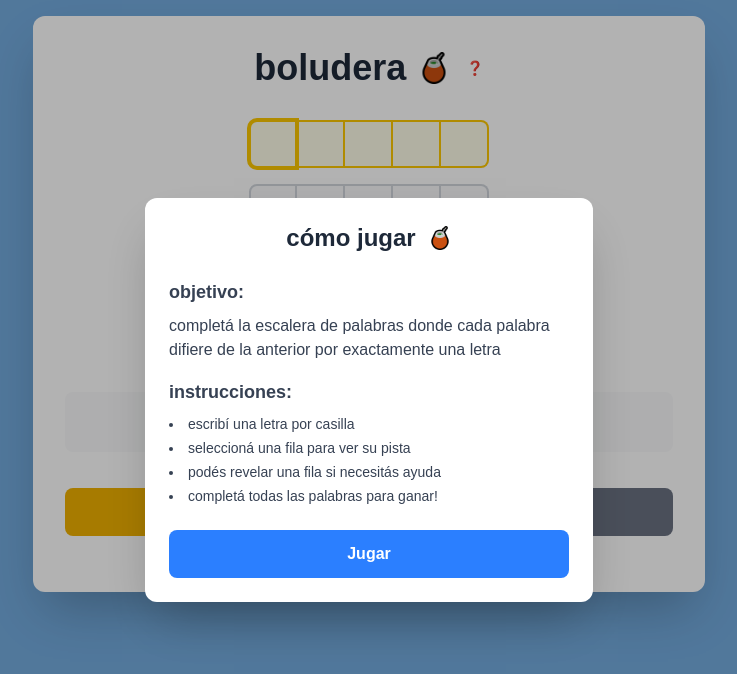
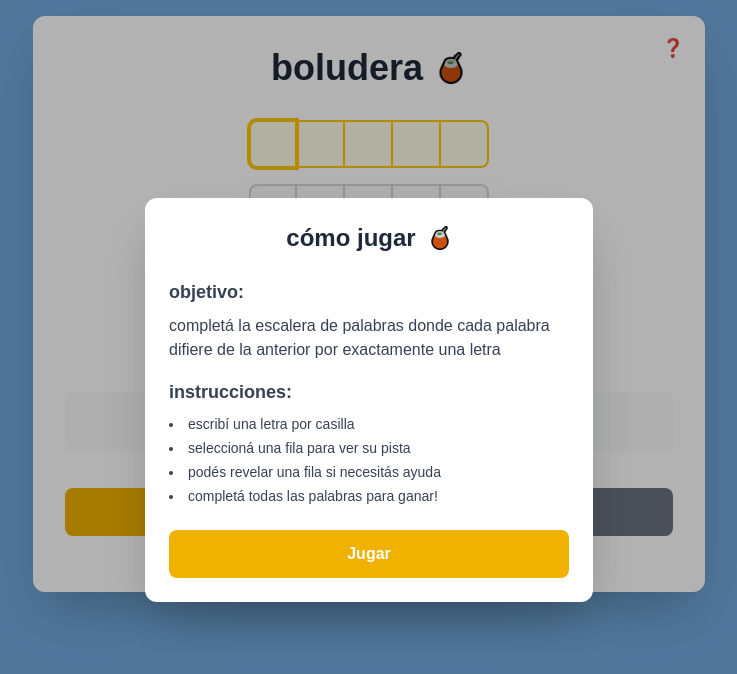
Before and after one commit to sotlucas/boludera, a Next.js app: page / in a window 1280 px wide. Shown: the top 674 px of the page, without its empty margins (271-1008 px from the left). Built offline with nearby package versions, Linux system fonts and the light colour scheme.

Commit message:
feat: modal como jugar

```diff
--- a/src/app/page.tsx
+++ b/src/app/page.tsx
@@ -8,7 +8,7 @@ import Confetti from "react-confetti";
 
 const GAME_PUZZLES = [
   {
-    words: ["GARSO", "GARCO", "GARCA", "GARRA"],
+    words: ["GARZO", "GARCO", "GARCA", "GARRA"],
     clues: [
       "Acción de escupir con catarro",
       "Defecar, materia fecal, excremento",
@@ -286,7 +286,7 @@ export default function WordLadder() {
 
             <button
               onClick={() => setShowHowToPlay(false)}
-              className="w-full mt-6 bg-blue-500 hover:bg-blue-600 text-white font-bold py-3 px-6 rounded-lg transition-colors cursor-pointer"
+              className="w-full mt-6 bg-yellow-500 hover:bg-yellow-600 text-white font-bold py-3 px-6 rounded-lg transition-colors cursor-pointer"
             >
               Jugar
             </button>
@@ -305,7 +305,15 @@ export default function WordLadder() {
         />
       )}
       <div className="max-w-2xl mx-auto">
-        <div className="bg-white rounded-xl shadow-2xl p-8">
+        <div className="bg-white rounded-xl shadow-2xl p-8 relative">
+          <button
+            onClick={() => setShowHowToPlay(true)}
+            className="absolute top-4 right-4 text-blue-500 hover:text-blue-600 text-lg font-medium w-8 h-8 flex items-center justify-center rounded-full hover:bg-blue-50 transition-colors"
+            title="¿Cómo jugar?"
+          >
+            ❓
+          </button>
+
           <div className="flex items-center justify-center mb-8">
             <h1 className="text-4xl font-bold text-gray-800">boludera</h1>
             <Image
@@ -316,13 +324,6 @@ export default function WordLadder() {
               height={32}
               priority
             />
-            <button
-              onClick={() => setShowHowToPlay(true)}
-              className="ml-4 text-blue-500 hover:text-blue-600 text-sm font-medium"
-              title="¿Cómo jugar?"
-            >
-              ❓
-            </button>
           </div>
 
           <div ref={gridRef} className="space-y-4 mb-8" onBlur={handleGridBlur}>
```
